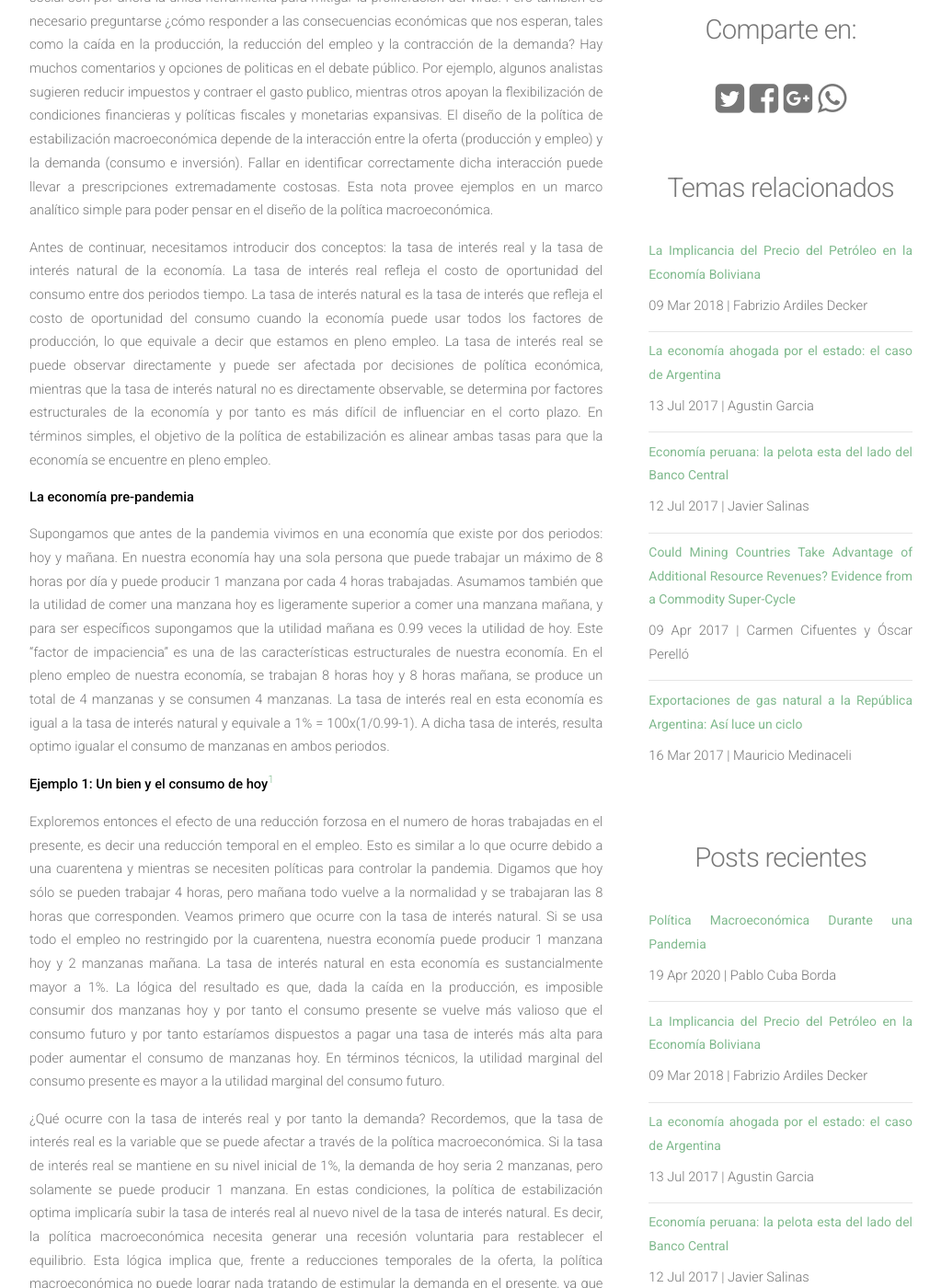
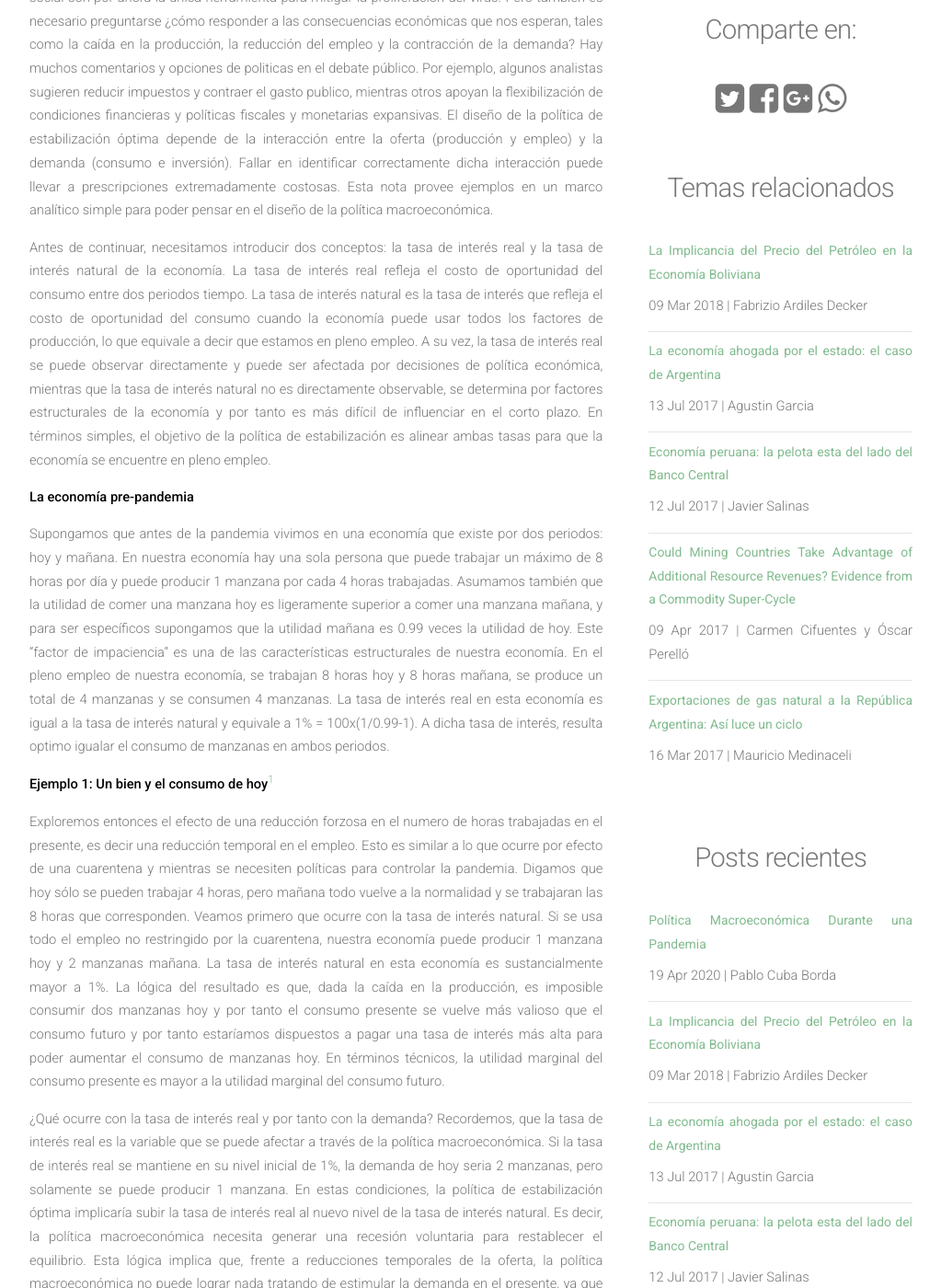
Before and after one commit to faroeconomics/faroeconomics.github.io, a Jekyll site: the page built from _posts/2020-04-19-macroeconomia-y-pandemia.markdown, in a window 1280 px wide and 1400 px high, scrolled down 868 px. Shown: the whole window at 92% size, without its empty margins (128-1151 px from the left). Built offline with Jekyll 4.4.1, drawn with Linux system fonts in a browser that asks for light colours; nearby versions of some CDN libraries; library files that are not in the unit come from our copies; a script that is not in the unit is left out; comment, search, counter and statistics services are not loaded; some of the changed text lies outside the part shown.

Commit message:
updated website

```diff
--- a/_posts/2020-04-19-macroeconomia-y-pandemia.markdown
+++ b/_posts/2020-04-19-macroeconomia-y-pandemia.markdown
@@ -14,9 +14,9 @@
 excerpt: No hay duda de que aplacar la crisis sanitaria causada por la pandemia del coronavirus es la principal preocupación en Bolivia y en el mundo. Hay muchos comentario e ideas sobre como enfrentar los efectos económicos. Por ejemplo, algunos analistas, ¿es mejor reducir impuestos y contraer el gasto publico, o deberíamos mas bien flexibilizar las condiciones financieras y realizar políticas fiscales y monetarias expansivas? Esta nota provee ejemplos en un marco analítico simple para poder pensar en el diseño de la política macroeconómica.
 ---
 
-No hay duda de que aplacar la crisis sanitaria causada por la pandemia del coronavirus es la principal preocupación en Bolivia y en el mundo. El sacrificio ciudadano y el distanciamiento social son por ahora la única herramienta para mitigar la proliferación del virus. Pero también es necesario preguntarse ¿cómo responder a las consecuencias económicas que nos esperan, tales como la caída en la producción, la reducción del empleo y la contracción de la demanda? Hay muchos comentarios y opciones de politicas en el debate público. Por ejemplo, algunos analistas sugieren reducir impuestos y contraer el gasto publico, mientras otros apoyan la flexibilización de condiciones financieras y políticas fiscales y monetarias expansivas. El diseño de la política de estabilización macroeconómica depende de la interacción entre la oferta (producción y empleo) y la demanda (consumo e inversión). Fallar en identificar correctamente dicha interacción puede llevar a prescripciones extremadamente costosas. Esta nota provee ejemplos en un marco analítico simple para poder pensar en el diseño de la política macroeconómica.
+No hay duda de que aplacar la crisis sanitaria causada por la pandemia del coronavirus es la principal preocupación en Bolivia y en el mundo. El sacrificio ciudadano y el distanciamiento social son por ahora la única herramienta para mitigar la proliferación del virus. Pero también es necesario preguntarse ¿cómo responder a las consecuencias económicas que nos esperan, tales como la caída en la producción, la reducción del empleo y la contracción de la demanda? Hay muchos comentarios y opciones de politicas en el debate público. Por ejemplo, algunos analistas sugieren reducir impuestos y contraer el gasto publico, mientras otros apoyan la flexibilización de condiciones financieras y políticas fiscales y monetarias expansivas. El diseño de la política de estabilización óptima depende de la interacción entre la oferta (producción y empleo) y la demanda (consumo e inversión). Fallar en identificar correctamente dicha interacción puede llevar a prescripciones extremadamente costosas. Esta nota provee ejemplos en un marco analítico simple para poder pensar en el diseño de la política macroeconómica.
 
-Antes de continuar, necesitamos introducir dos conceptos: la tasa de interés real y la tasa de interés natural de la economía. La tasa de interés real refleja el costo de oportunidad del consumo entre dos periodos tiempo. La tasa de interés natural es la tasa de interés que refleja el costo de oportunidad del consumo cuando la economía puede usar todos los factores de producción, lo que equivale a decir que estamos en pleno empleo. La tasa de interés real se puede observar directamente y puede ser afectada por decisiones de política económica, mientras que la tasa de interés natural no es directamente observable, se determina por factores estructurales de la economía y por tanto es más difícil de influenciar en el corto plazo. En términos simples, el objetivo de la política de estabilización es alinear ambas tasas para que la economía se encuentre en pleno empleo.
+Antes de continuar, necesitamos introducir dos conceptos: la tasa de interés real y la tasa de interés natural de la economía. La tasa de interés real refleja el costo de oportunidad del consumo entre dos periodos tiempo. La tasa de interés natural es la tasa de interés que refleja el costo de oportunidad del consumo cuando la economía puede usar todos los factores de producción, lo que equivale a decir que estamos en pleno empleo. A su vez, la tasa de interés real se puede observar directamente y puede ser afectada por decisiones de política económica, mientras que la tasa de interés natural no es directamente observable, se determina por factores estructurales de la economía y por tanto es más difícil de influenciar en el corto plazo. En términos simples, el objetivo de la política de estabilización es alinear ambas tasas para que la economía se encuentre en pleno empleo.
 
 __La economía pre-pandemia__
 
@@ -24,9 +24,9 @@
 
 __Ejemplo 1: Un bien y el consumo de hoy__[^1]
 
-Exploremos entonces el efecto de una reducción forzosa en el numero de horas trabajadas en el presente, es decir una reducción temporal en el empleo. Esto es similar a lo que ocurre debido a una cuarentena y mientras se necesiten políticas para controlar la pandemia. Digamos que hoy sólo se pueden trabajar 4 horas, pero mañana todo vuelve a la normalidad y se trabajaran las 8 horas que corresponden. Veamos primero que ocurre con la tasa de interés natural. Si se usa todo el empleo no restringido por la cuarentena, nuestra economía puede producir 1 manzana hoy y 2 manzanas mañana. La tasa de interés natural en esta economía es sustancialmente mayor a 1%. La lógica del resultado es que, dada la caída en la producción, es imposible consumir dos manzanas hoy y por tanto el consumo presente se vuelve más valioso que el consumo futuro y por tanto estaríamos dispuestos a pagar una tasa de interés más alta para poder aumentar el consumo de manzanas hoy. En términos técnicos, la utilidad marginal del consumo presente es mayor a la utilidad marginal del consumo futuro.
+Exploremos entonces el efecto de una reducción forzosa en el numero de horas trabajadas en el presente, es decir una reducción temporal en el empleo. Esto es similar a lo que ocurre por efecto de una cuarentena y mientras se necesiten políticas para controlar la pandemia. Digamos que hoy sólo se pueden trabajar 4 horas, pero mañana todo vuelve a la normalidad y se trabajaran las 8 horas que corresponden. Veamos primero que ocurre con la tasa de interés natural. Si se usa todo el empleo no restringido por la cuarentena, nuestra economía puede producir 1 manzana hoy y 2 manzanas mañana. La tasa de interés natural en esta economía es sustancialmente mayor a 1%. La lógica del resultado es que, dada la caída en la producción, es imposible consumir dos manzanas hoy y por tanto el consumo presente se vuelve más valioso que el consumo futuro y por tanto estaríamos dispuestos a pagar una tasa de interés más alta para poder aumentar el consumo de manzanas hoy. En términos técnicos, la utilidad marginal del consumo presente es mayor a la utilidad marginal del consumo futuro.
 
-¿Qué ocurre con la tasa de interés real y por tanto la demanda? Recordemos, que la tasa de interés real es la variable que se puede afectar a través de la política macroeconómica. Si la tasa de interés real se mantiene en su nivel inicial de 1%, la demanda de hoy seria 2 manzanas, pero solamente se puede producir 1 manzana. En estas condiciones, la política de estabilización optima implicaría subir la tasa de interés real al nuevo nivel de la tasa de interés natural. Es decir, la política macroeconómica necesita generar una recesión voluntaria para restablecer el equilibrio. Esta lógica implica que, frente a reducciones temporales de la oferta, la política macroeconómica no puede lograr nada tratando de estimular la demanda en el presente, ya que el problema es uno de oferta. Lo mejor que puede hacer la política de estabilización es contraer la demanda al nivel de la oferta actual.  En Bolivia, éste es el argumento que usan comentaristas libertarios sobre la necesidad de reducir impuestos, contraer el gasto y limitar las acciones de política monetaria. Dentro la lógica de nuestro simple ejemplo, tienen toda la razón.
+¿Qué ocurre con la tasa de interés real y por tanto con la demanda? Recordemos, que la tasa de interés real es la variable que se puede afectar a través de la política macroeconómica. Si la tasa de interés real se mantiene en su nivel inicial de 1%, la demanda de hoy seria 2 manzanas, pero solamente se puede producir 1 manzana. En estas condiciones, la política de estabilización óptima implicaría subir la tasa de interés real al nuevo nivel de la tasa de interés natural. Es decir, la política macroeconómica necesita generar una recesión voluntaria para restablecer el equilibrio. Esta lógica implica que, frente a reducciones temporales de la oferta, la política macroeconómica no puede lograr nada tratando de estimular la demanda en el presente, ya que el problema es uno de oferta. Lo mejor que puede hacer la política de estabilización es contraer la demanda al nivel de la oferta actual.  En Bolivia, éste es el argumento que usan comentaristas libertarios sobre la necesidad de reducir impuestos, contraer el gasto y limitar las acciones de política monetaria. Dentro la lógica de nuestro simple ejemplo, tienen toda la razón.
 
 __Ejemplo 2: Bienes complementarios y el consumo de mañana__[^1]
 
```
